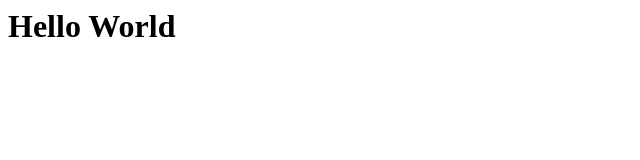
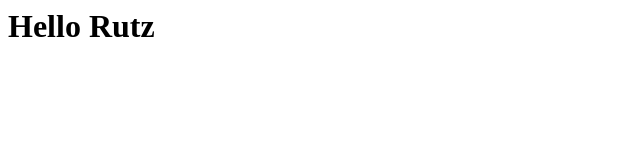
Before and after one commit to rutcreate/git_tutorial, a plain HTML site: page index.html in a window 1280 px wide. Shown: the full height of the page, 0-640 px from the left. Drawn offline with Linux system fonts and the light colour scheme.

Commit message:
Change world to rutz

```diff
--- a/index.html
+++ b/index.html
@@ -1,5 +1,5 @@
 <html>
 <body>
-<h1>Hello World</h1>
+<h1>Hello Rutz</h1>
 </body>
 </html>
```
